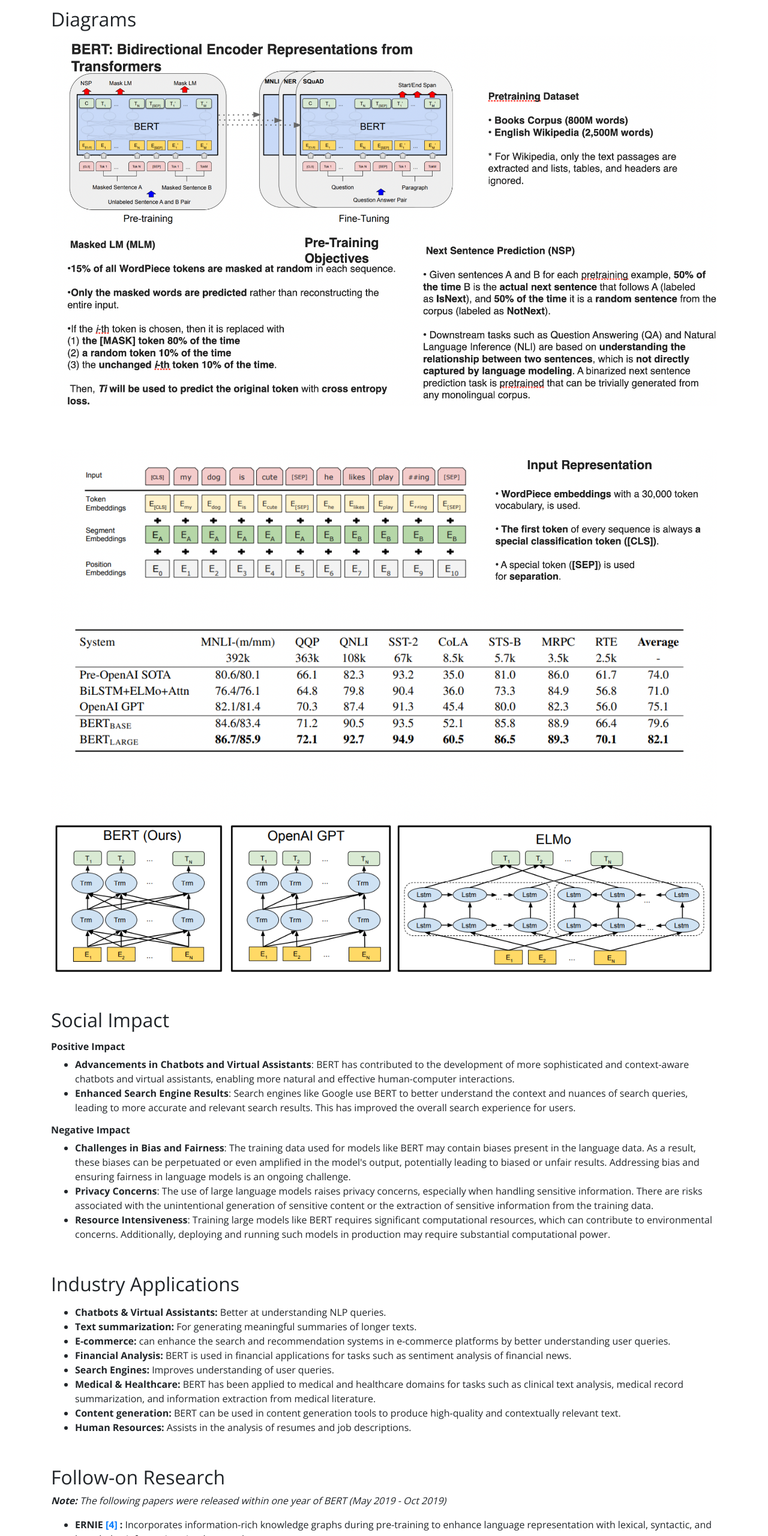
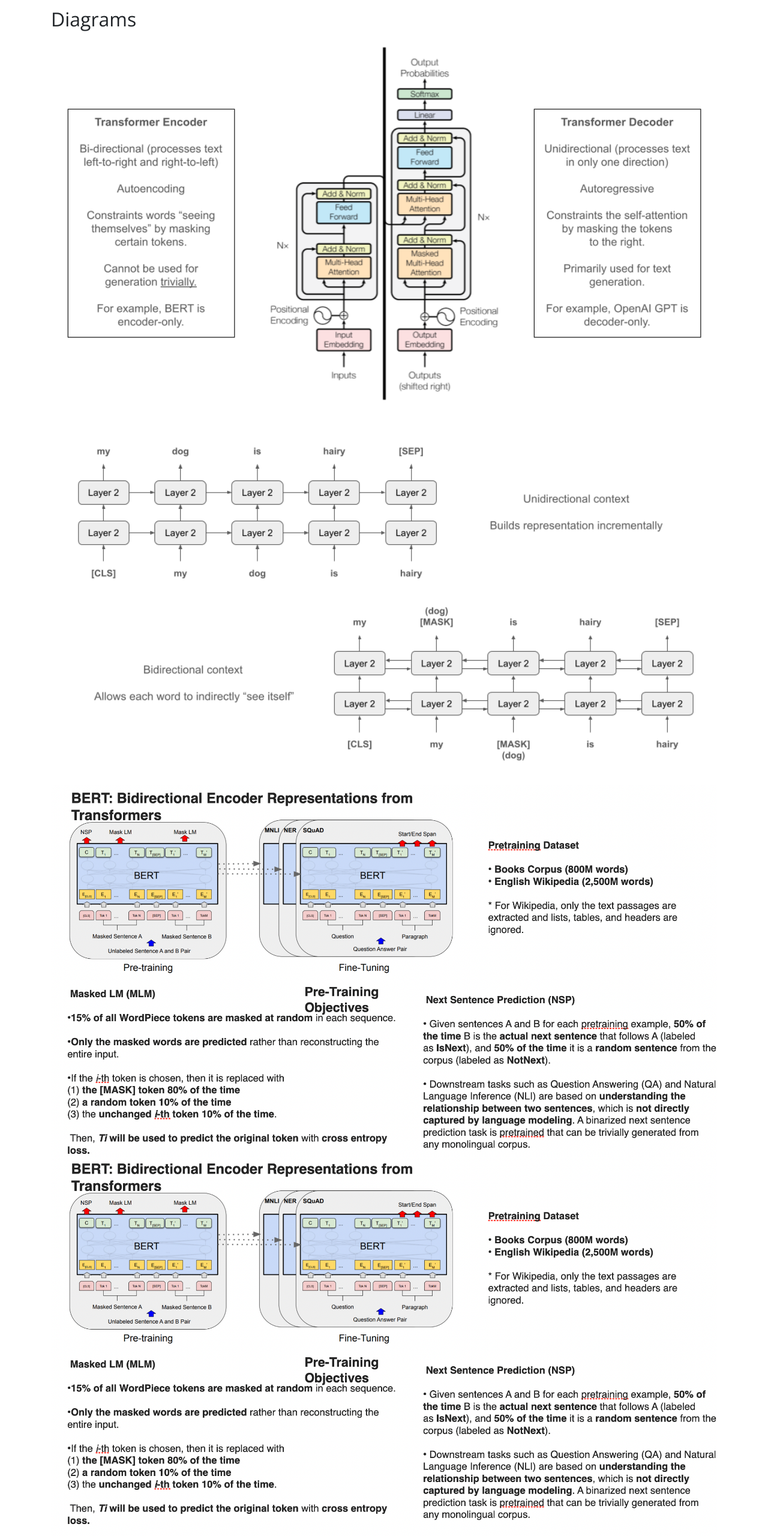
Before and after one commit to chandrakommineni/BERT, a plain HTML site: page index.html in a window 1280 px wide. Shown: the part 1291-3851 px from the top of the page at 60% size. Drawn offline with nearby package versions, Linux system fonts and the light colour scheme.

Commit message:
Added diagrams

```diff
--- a/index.html
+++ b/index.html
@@ -116,10 +116,12 @@
 
 			<h2>Diagrams</h2>
 			<div class="dig-div">
+				<img src="./imgs/Dig0.1.png">
+				<img src="./imgs/Dig0.2.png">
 				<img src="./imgs/Dig1.png">
-				<br><br><br><br>
+				<img src="./imgs/Dig1.png">
 				<img src="./imgs/Dig2.png">
-				<img src="./imgs/Dig3.png">
+				<img src="imgs/bert_gpt_elmo.png">
 			</div>
 
 			<h2>Social Impact</h2>
```
Also changed, not shown: imgs/Dig0.1.png (added), imgs/Dig0.2.png (added), imgs/bert_gpt_elmo.png (renamed from imgs/Dig3.png), imgs/pretraining_task.png (added).
